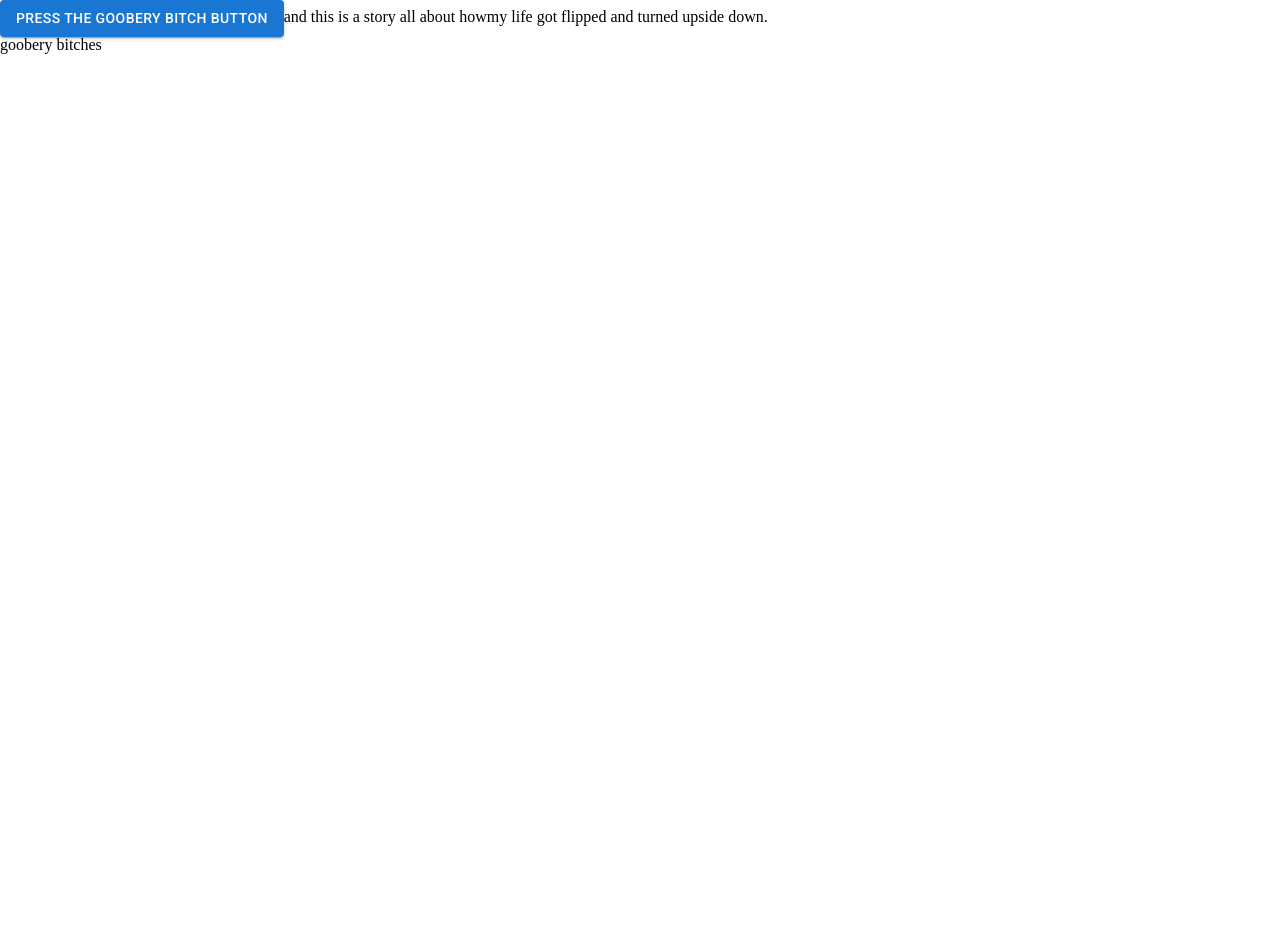
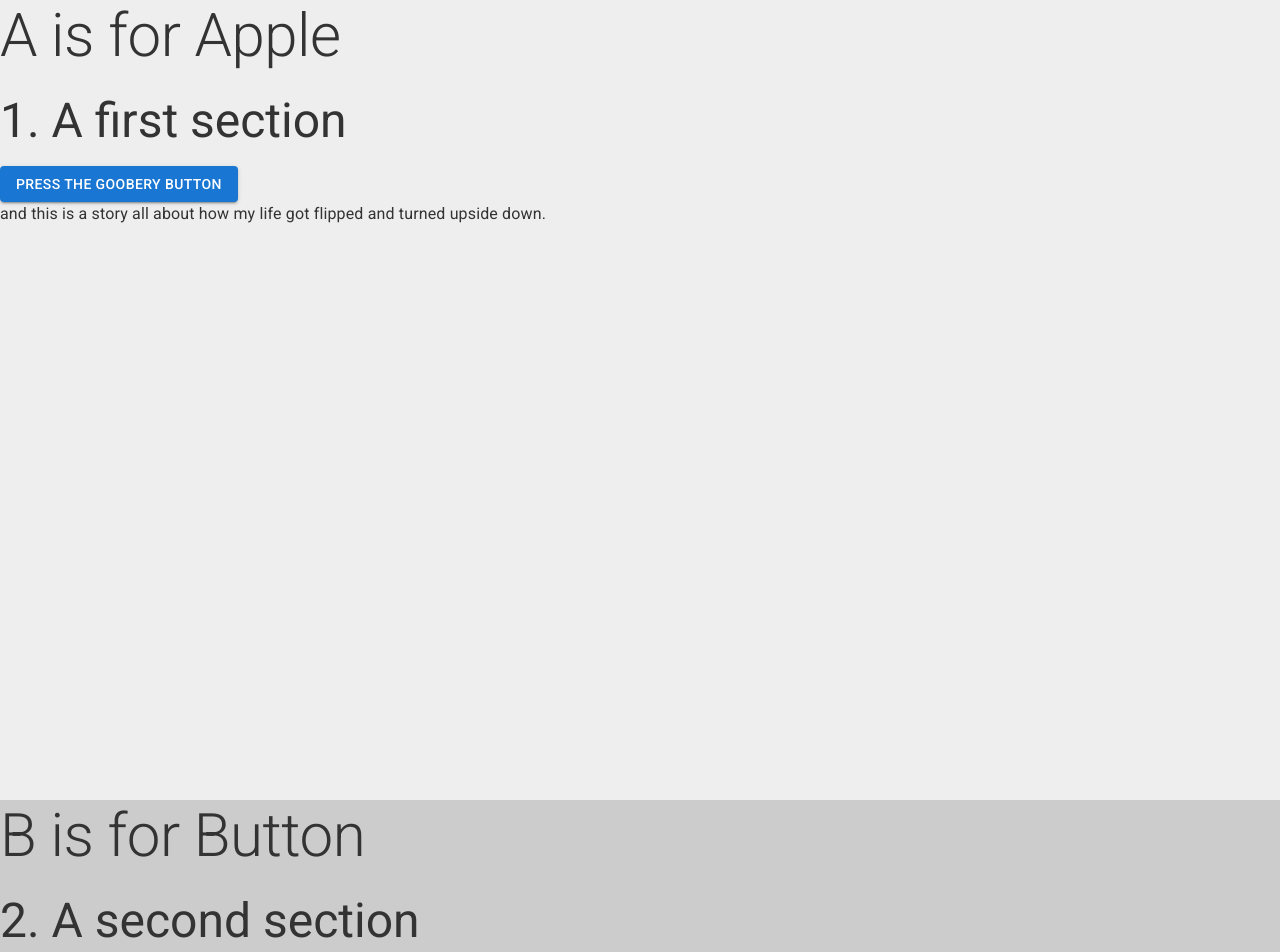
Before and after one commit to haddeeann/thehappycloud, a React (Create React App) app: page / in a window 1280 px wide. Shown: the top 952 px of the page. Before the commit the page ends 800 px from the top, so only its background shows below. Built offline with nearby package versions, Linux system fonts and the light colour scheme.

Commit message:
styling because i dunno

```diff
--- a/src/App.css
+++ b/src/App.css
@@ -1,4 +1,18 @@
 /* the all over css styles */
+html {
+    --main-bg-color: blue;
+    /* gray scale */
+    --gray-scale-one: #eee;
+    --gray-scale-two: #ccc;
+    --gray-scale-three: #999;
+    --gray-scale-four: #666;
+    --gray-scale-five: #333;
+    --gray-scale-six: #000;
+    --gray-scale-seven: #f7f7f7;
+    --light-text: #f7f7f7;
+    --dark-text: #333;
+}
+
 .hidden {
     display: none;
 }
--- a/src/App.tsx
+++ b/src/App.tsx
@@ -1,5 +1,5 @@
 import React from 'react';
-import Home from './views/Home';
+import Home from './views/Home/';
 import './App.css';
 
 function App() {
--- a/src/views/Home.tsx
+++ /dev/null
@@ -1,19 +0,0 @@
-import React from 'react';
-import { Button } from '@mui/material'
-
-const Home = () => {
-    return (
-        <div>
-            <div>
-                <Button variant='contained'>Press the goobery bitch button</Button>
-                and this is a story all about how
-                <span>my life got flipped and turned upside down.</span>
-            </div>
-            <div>
-                goobery bitches
-            </div>
-        </div>
-    );
-}
-
-export default Home;
--- /dev/null
+++ b/src/views/Home/Home.module.css
@@ -0,0 +1,38 @@
+.section {
+    height: 100vh;
+}
+
+#sectionOne {
+    background-color: var(--gray-scale-one);
+    color: var(--dark-text);
+}
+
+#sectionTwo {
+    background-color: var(--gray-scale-two);
+    color: var(--dark-text);
+}
+
+#sectionThree {
+    background-color: var(--gray-scale-three);
+    color: var(--light-text);
+}
+
+#sectionFour {
+    background-color: var(--gray-scale-four);
+    color: var(--light-text);
+}
+
+#sectionFive {
+    background-color: var(--gray-scale-five);
+    color: var(--light-text);
+}
+
+#sectionSix {
+    background-color: var(--gray-scale-six);
+    color: var(--light-text);
+}
+
+#sectionSeven {
+    background-color: var(--gray-scale-seven);
+    color: var(--dark-text);
+}
--- /dev/null
+++ b/src/views/Home/index.tsx
@@ -0,0 +1,110 @@
+import React from 'react';
+import { Button, Typography } from '@mui/material';
+import styles from './Home.module.css';
+
+const Home = () => {
+    return (
+        <main>
+            <section className={styles.section} id={styles.sectionOne}>
+                <Typography variant='h2' component='div' gutterBottom>
+                    A is for Apple
+                </Typography>
+                <Typography variant='h3' component='div' gutterBottom>
+                    1. A first section
+                </Typography>
+                <Button variant='contained'>
+                    Press the goobery button
+                </Button>
+                <Typography variant='body1' gutterBottom>
+                    and this is a story all about how <span> my life got flipped and turned upside down.</span>
+                </Typography>
+            </section>
+            <section className={styles.section} id={styles.sectionTwo}>
+                <Typography variant='h2' component='div' gutterBottom>
+                    B is for Button
+                </Typography>
+                <Typography variant='h3' component='div' gutterBottom>
+                    2. A second section
+                </Typography>
+                <Button variant='contained'>
+                    Press the goobery button
+                </Button>
+                <Typography variant='body1' gutterBottom>
+                    and this is a story all about how <span> my life got flipped and turned upside down.</span>
+                </Typography>
+            </section>
+            <section className={styles.section} id={styles.sectionThree}>
+                <Typography variant='h2' component='div' gutterBottom>
+                    C is for Crayons
+                </Typography>
+                <Typography variant='h3' component='div' gutterBottom>
+                    3. A third section
+                </Typography>
+                <Button variant='contained'>
+                    Press the goobery button
+                </Button>
+                <Typography variant='body1' gutterBottom>
+                    and this is a story all about how <span> my life got flipped and turned upside down.</span>
+                </Typography>
+            </section>
+            <section  className={styles.section} id={styles.sectionFour}>
+                <Typography variant='h2' component='div' gutterBottom>
+                    D is for Doggos
+                </Typography>
+                <Typography variant='h3' component='div' gutterBottom>
+                    4. A fourth section
+                </Typography>
+                <Button variant='contained'>
+                    Press the goobery button
+                </Button>
+                <Typography variant='body1' gutterBottom>
+                    and this is a story all about how <span> my life got flipped and turned upside down.</span>
+                </Typography>
+            </section>
+            <section className={styles.section} id={styles.sectionFive}>
+                <Typography variant='h2' component='div' gutterBottom>
+                    E is for Elephants
+                </Typography>
+                <Typography variant='h3' component='div' gutterBottom>
+                    5. A fifth section
+                </Typography>
+                <Button variant='contained'>
+                    Press the goobery button
+                </Button>
+                <Typography variant='body1' gutterBottom>
+                    and this is a story all about how <span> my life got flipped and turned upside down.</span>
+                </Typography>
+            </section>
+            <section className={styles.section} id={styles.sectionSix}>
+                <Typography variant='h2' component='div' gutterBottom>
+                    F is for Fungi
+                </Typography>
+                <Typography variant='h3' component='div' gutterBottom>
+                    6. A sixth section
+                </Typography>
+                <Button variant='contained'>
+                    Press the goobery button
+                </Button>
+                <Typography variant='body1' gutterBottom>
+                    and this is a story all about how <span> my life got flipped and turned upside down.</span>
+                </Typography>
+            </section>
+            <section className={styles.section} id={styles.sectionSeven}>
+                <Typography variant='h2' component='div' gutterBottom>
+                    G is for Ghosts and Ghouls
+                </Typography>
+                <Typography variant='h3' component='div' gutterBottom>
+                    7. A seventh section
+                </Typography>
+                <Button variant='contained'>
+                    Press the goobery button
+                </Button>
+                <Typography variant='body1' gutterBottom>
+                    and this is a story all about how <span> my life got flipped and turned upside down.</span>
+                </Typography>
+            </section>
+        </main>
+    );
+}
+
+export default Home;
```
Also changed, not shown: src/components.txt (added).
